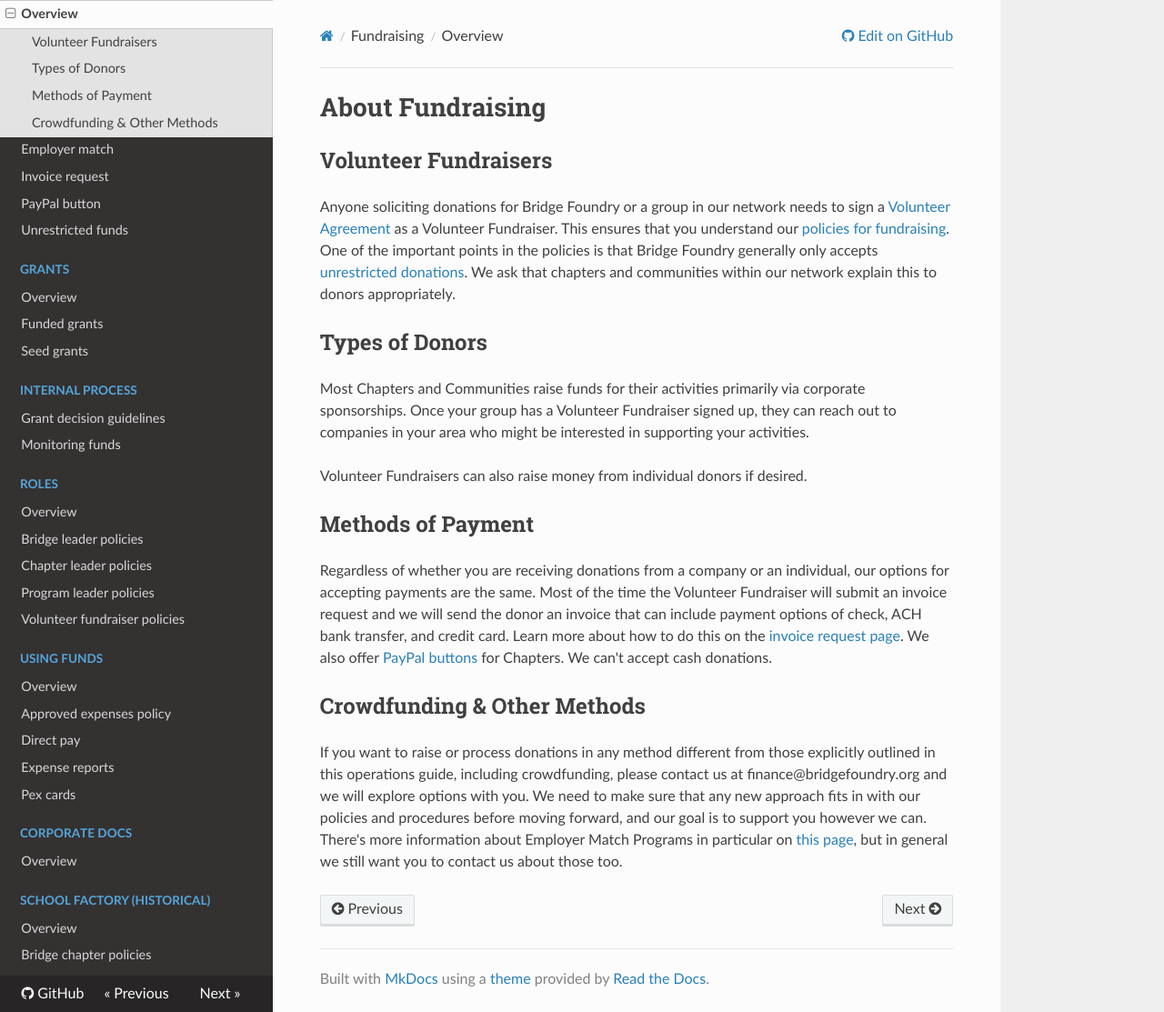
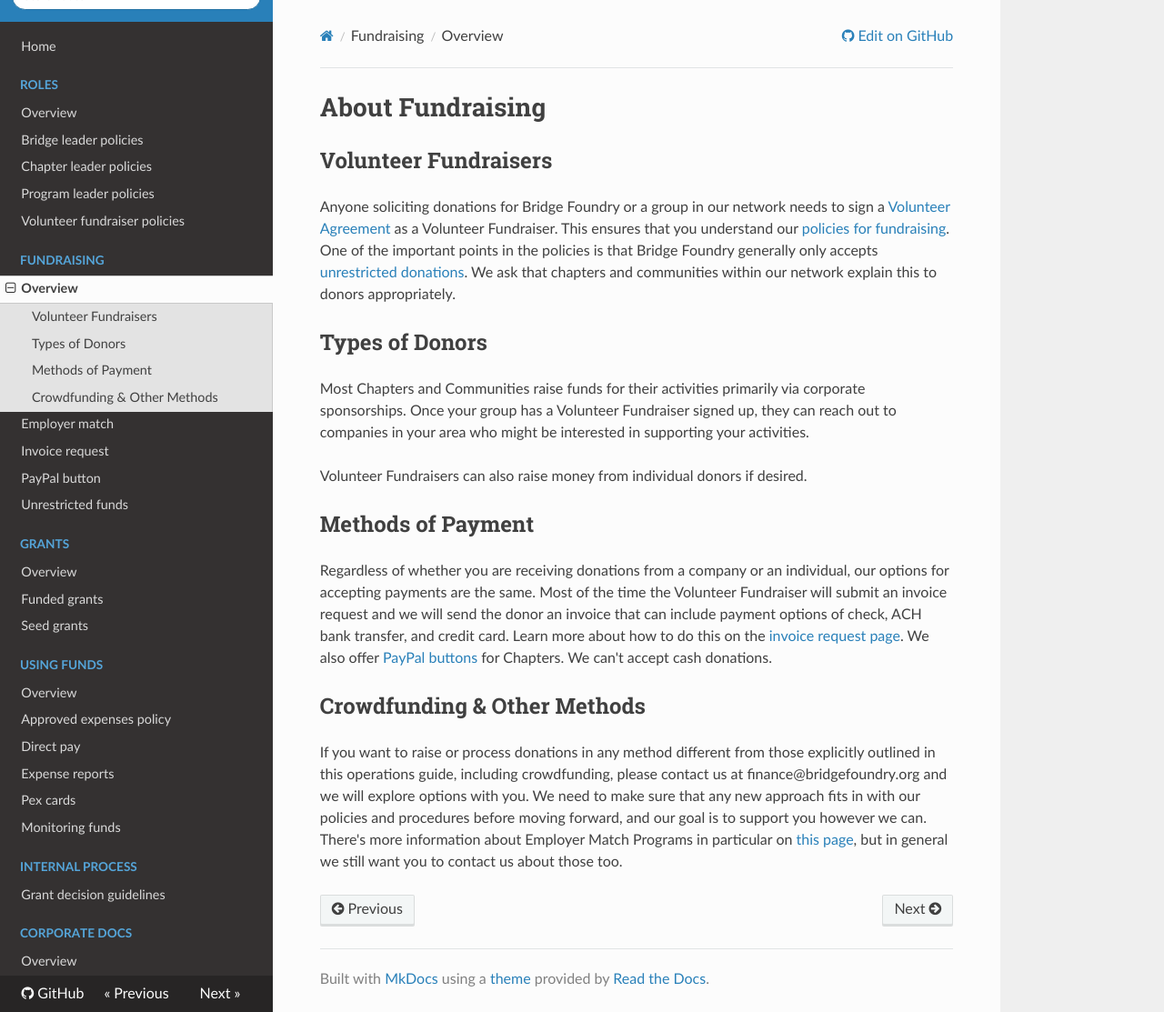
Before and after one commit to Satsaimistoowqp/bridgefoundry-operations, an MkDocs documentation site: the page built from docs/fundraising/README.md, in a window 1280 px wide and 1113 px high. Shown: the whole window at 91% size. Built offline with MkDocs 1.6.1, drawn with Linux system fonts in a browser that asks for light colours; nearby versions of some CDN libraries; old or Windows-style settings are respelled for this version of MkDocs; part of the change alters nothing that is shown.

Commit message:
Reorganize menu
Remove School Factory content and reorder sections slightly

```diff
--- a/mkdocs.yml
+++ b/mkdocs.yml
@@ -4,6 +4,12 @@ repo_url: https://github.com/bridgefoundry/operations
 theme: 'readthedocs'
 pages:
 - "Home": 'index.md'
+- "Roles":
+    - "Overview": 'roles/README.md'
+    - "Bridge leader policies": 'roles/bridge-leader-policies.md'
+    - "Chapter leader policies": 'roles/chapter-leader-policies.md'
+    - "Program leader policies": 'roles/program-leader-policies.md'
+    - "Volunteer fundraiser policies": 'roles/volunteer-fundraiser-policies.md'
 - "Fundraising":
     - "Overview": 'fundraising/README.md'
     - "Employer match": 'fundraising/employer-match.md'
@@ -14,24 +20,14 @@ pages:
     - "Overview": 'grants/README.md'
     - "Funded grants": 'grants/funded-grants.md'
     - "Seed grants": 'grants/seed-grants.md'
-- "Internal process":
-    - "Grant decision guidelines": 'internal-process/grant-decision-guidelines.md'
-    - "Monitoring funds": 'monitoring-funds.md'
-- "Roles":
-    - "Overview": 'roles/README.md'
-    - "Bridge leader policies": 'roles/bridge-leader-policies.md'
-    - "Chapter leader policies": 'roles/chapter-leader-policies.md'
-    - "Program leader policies": 'roles/program-leader-policies.md'
-    - "Volunteer fundraiser policies": 'roles/volunteer-fundraiser-policies.md'
 - "Using funds":
     - "Overview": 'using-funds/README.md'
     - "Approved expenses policy": 'using-funds/approved-expenses-policy.md'
     - "Direct pay": 'using-funds/direct-pay.md'
     - "Expense reports": 'using-funds/expense-reports.md'
     - "Pex cards": 'using-funds/pex-cards.md'
+- "Monitoring funds": 'monitoring-funds.md'
+- "Internal process":
+    - "Grant decision guidelines": 'internal-process/grant-decision-guidelines.md'
 - "Corporate Docs":
     - "Overview": 'corporate-docs/README.md'
-- "School Factory (historical)":
-    - "Overview": 'school-factory/README.md'
-    - "Bridge chapter policies": 'school-factory/bridge-chapter-policies.md'
-    - "Monitoring your funds": 'school-factory/monitoring-your-funds.md'
```
